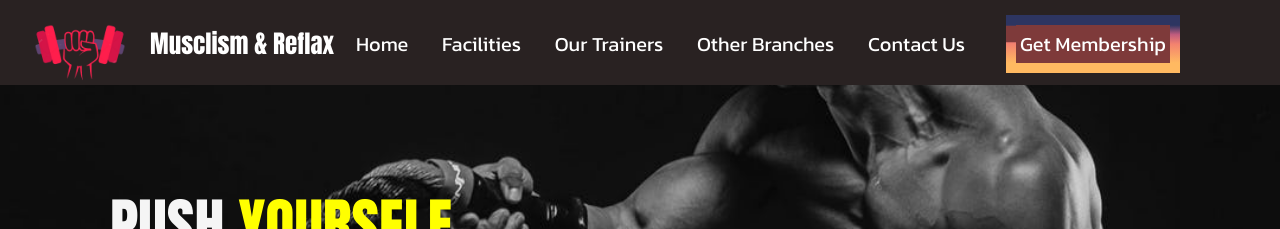
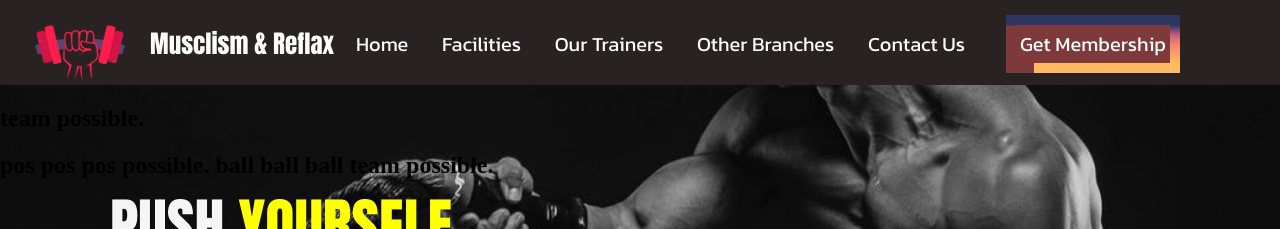
Before and after one commit to Marufux/RedStore, a plain HTML site: page 1/index.html in a window 1280 px wide. Shown: the top 229 px of the page. Drawn offline with Linux system fonts and the light colour scheme; files that its build step writes are made by us from their sources; files whose address does not match are found by name.

Commit message:
header added

```diff
--- a/index.html
+++ b/1/index.html
@@ -52,6 +52,12 @@
                 GOING TO DO IT <span class="yellow">FOR YOU</span>
             </div>
         </div>
+        <h1>
+            team possible.
+        </h1>
+        <h2>
+            pos pos pos possible. ball ball ball team possible.
+        </h2>
     </section>
 </body>
 
```
